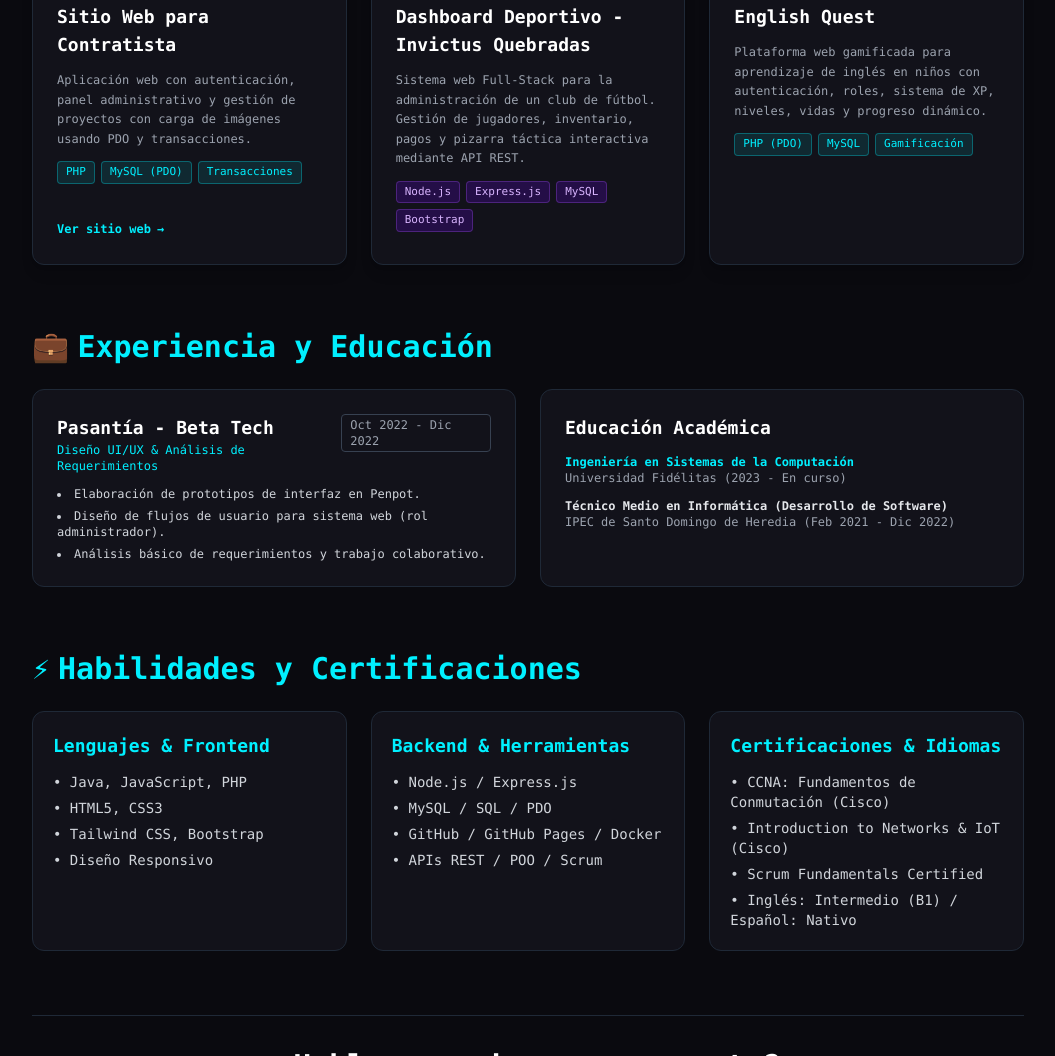
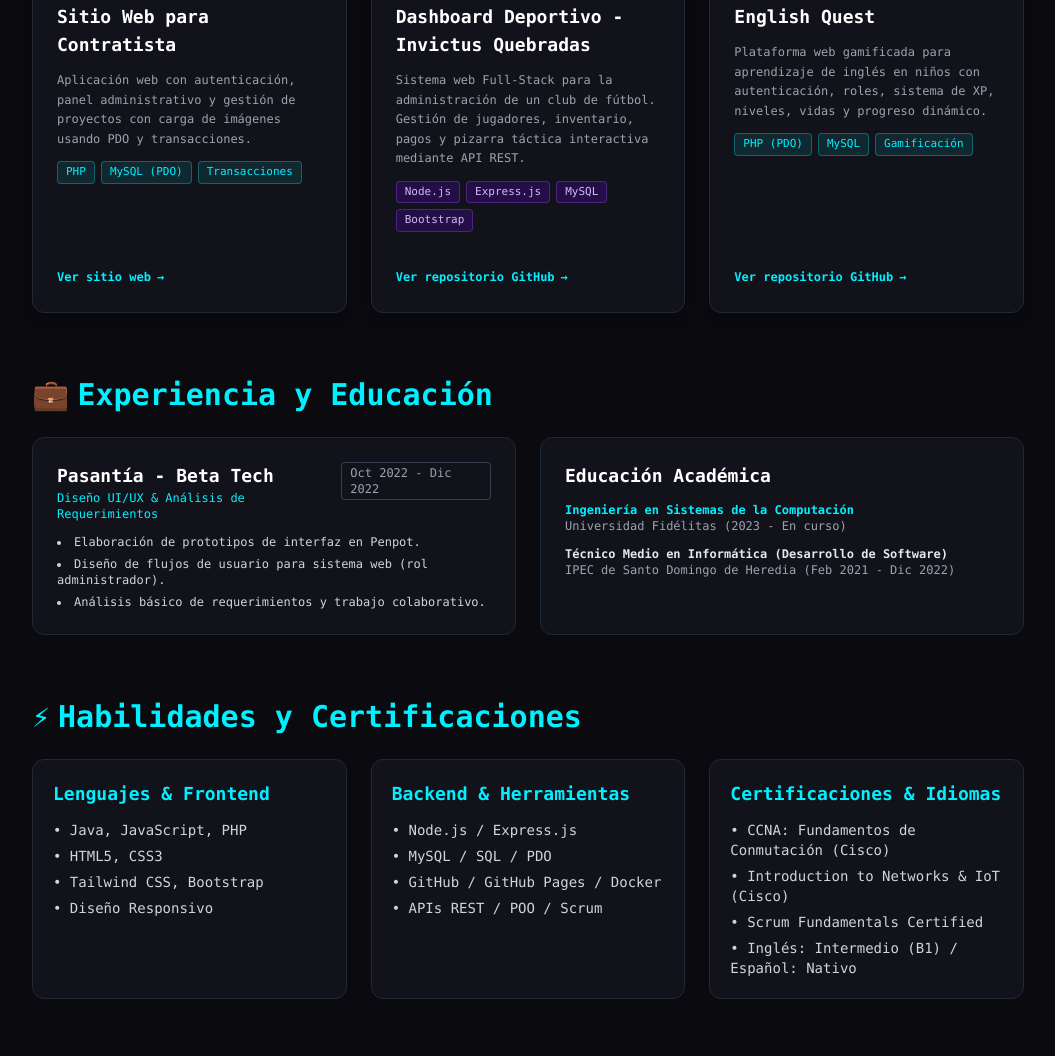
Before and after one commit to Eduardora21/portafolio-eduardo-ramirez, a plain HTML site: page index.html in a window 1280 px wide. Shown: the part 921-1977 px from the top of the page, without its empty margins (112-1167 px from the left). Drawn offline with nearby package versions, Linux system fonts and the light colour scheme.

Commit message:
update: Links de repositorio.
Se le agregan links del repositorio a los dos proyectos que solo se puede acceder a ellos en un entorno local.

```diff
--- a/index.html
+++ b/index.html
@@ -135,6 +135,11 @@
               </div>
             </div>
           </div>
+          <div class="px-6 pb-6 pt-2">
+            <a href="https://github.com/Eduardora21/invictus-dashboard" target="_blank" class="inline-flex items-center gap-1.5 text-xs text-cyber-neon hover:underline font-bold">
+              Ver repositorio GitHub <span>→</span>
+            </a>
+          </div>
         </div>
 
         <!-- 3. English Quest -->
@@ -154,6 +159,11 @@
                 <span class="bg-cyber-neon/10 text-cyber-neon border border-cyber-neon/30 px-2 py-0.5 rounded">Gamificación</span>
               </div>
             </div>
+          </div>
+          <div class="px-6 pb-6 pt-2">
+            <a href="https://github.com/Eduardora21/english-quest" target="_blank" class="inline-flex items-center gap-1.5 text-xs text-cyber-neon hover:underline font-bold">
+              Ver repositorio GitHub <span>→</span>
+            </a>
           </div>
         </div>
 
```
